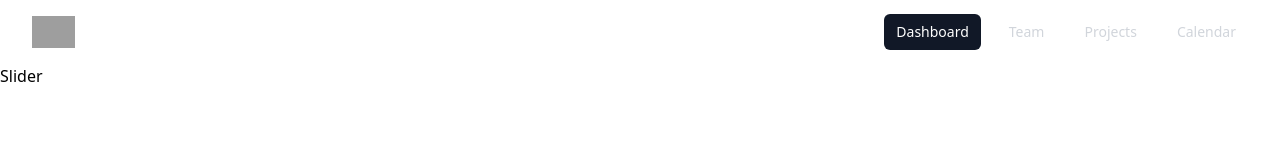
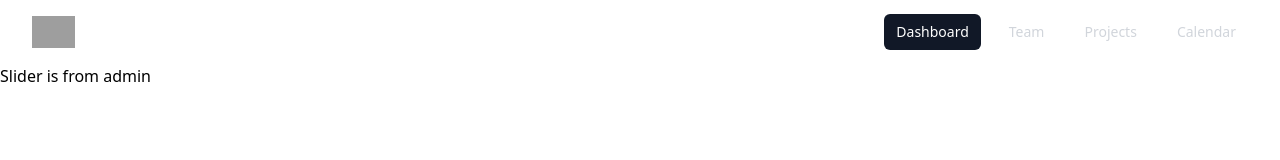
Before and after one commit to muhammadshehzaib/buy_services, a Next.js app: page / in a window 1280 px wide. Shown: the top 160 px of the page. Built offline with nearby package versions, Linux system fonts and the light colour scheme; grey boxes are pictures that could not be loaded.

Commit message:
checking commits

```diff
--- a/components/Slider.jsx
+++ b/components/Slider.jsx
@@ -3,7 +3,7 @@
 
 function Slider() {
   return (
-    <div>Slider</div>
+    <div>Slider is from admin</div>
   )
 }
 
```
